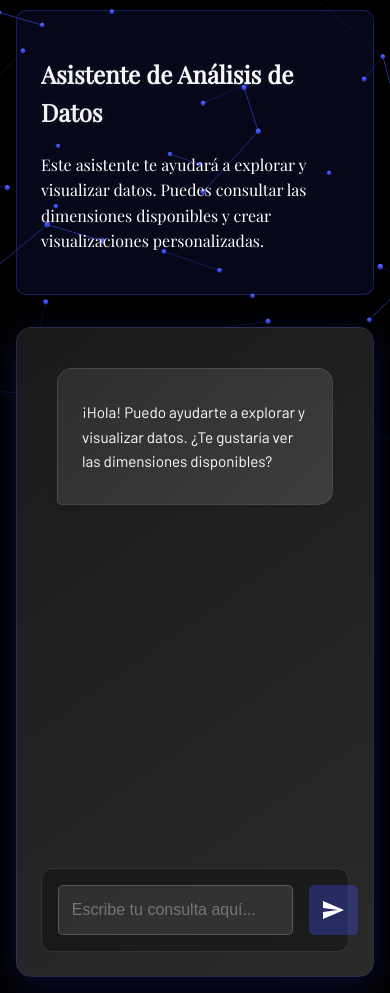
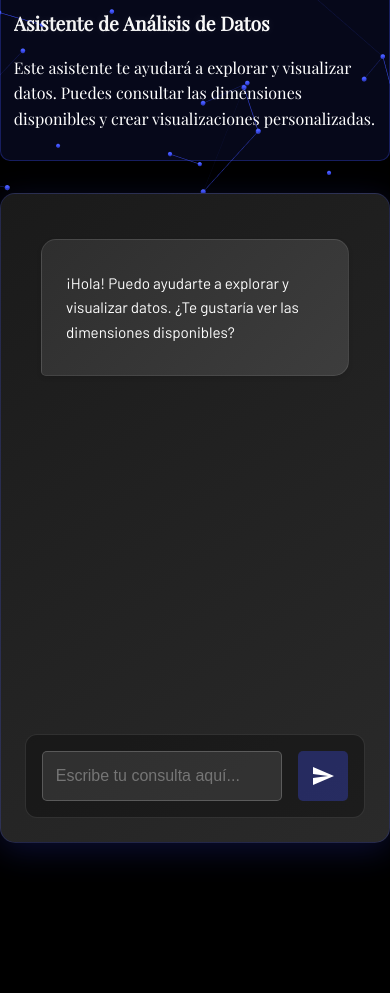
Before and after one commit to MarcosNahuel/Nahuel2, a plain HTML site: page ai-agents.html in a window 390 px wide. Shown: the part 164-1157 px from the top of the page. After the commit the page ends 1023 px from the top, so only its background shows below. Drawn offline with nearby package versions, Linux system fonts and the light colour scheme; animation ran at ten frames a second.

Commit message:
arreglos

```diff
--- a/ai-agents.html
+++ b/ai-agents.html
@@ -85,11 +85,67 @@
 
         @media screen and (max-width: 768px) {
             .container {
-                padding-top: 5rem;
+                padding: 5rem 0 1rem 0; /* Eliminado padding lateral */
+                max-width: 100%;
             }
 
             .agent-frame {
                 height: 600px; /* Altura ajustada para móvil */
+            }
+
+            .chat-container {
+                padding: 0.5rem 0; /* Reducido al mínimo el padding del contenedor */
+                margin-top: 1rem;
+                border-radius: 8px;
+            }
+
+            .chat-messages {
+                padding: 0.3rem; /* Mínimo padding para los mensajes */
+            }
+
+            .message {
+                max-width: 95%; /* Aumentado el ancho para aprovechar más espacio */
+                padding: 0.6rem 0.8rem; /* Reducido padding de los mensajes */
+                font-size: 0.9rem;
+                margin: 0.3rem 0; /* Reducido margen entre mensajes */
+            }
+
+            .chat-input-container {
+                margin-top: 0.5rem;
+                padding: 0.5rem;
+            }
+
+            .chat-form {
+                gap: 0.5rem; /* Reducido espacio entre input y botón */
+            }
+
+            .agent-description {
+                padding: 0.8rem;
+                margin: 0.5rem 0;
+            }
+
+            /* Ajustes adicionales para elementos dentro de los mensajes */
+            .bot-message table {
+                margin: 0.5rem 0;
+            }
+
+            .chart-wrapper {
+                padding: 0.3rem;
+                margin: 0.5rem 0;
+            }
+
+            .bot-message img {
+                padding: 5px;
+                margin: 0.5rem auto;
+            }
+
+            h1 {
+                font-size: 1.8rem; /* Título más pequeño */
+                margin: 0.5rem 0;
+            }
+
+            h2 {
+                font-size: 1.2rem; /* Subtítulos más pequeños */
             }
         }
 
@@ -402,7 +458,7 @@
             userInput.value = '';
 
             try {
-                const response = await fetch('https://n8ndigi.pymeinside.com/webhook/abbf2946-38a2-45a6-a1c4-649cf8bae9cd', {
+                const response = await fetch('https://n8ndigi.pymeinside.com/webhook-test/abbf2946-38a2-45a6-a1c4-649cf8bae9cd', {
                     method: 'POST',
                     headers: {
                         'Content-Type': 'application/json'
```
